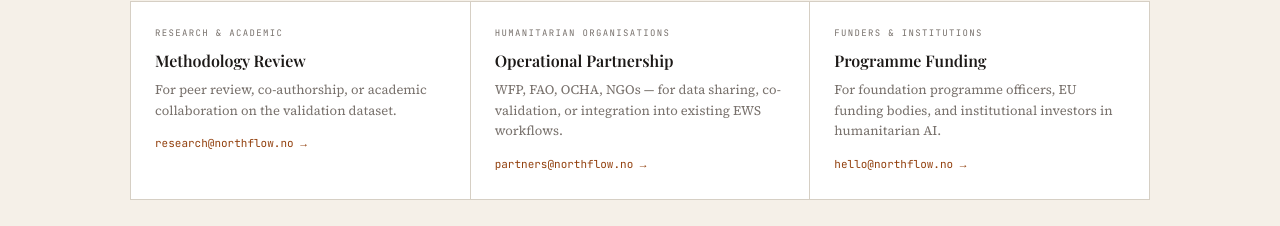
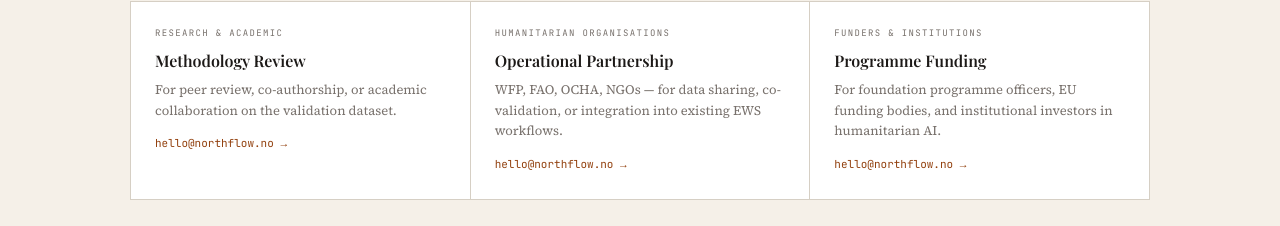
Before and after one commit to northflowlabs/ceres, a Next.js app: page /about in a window 1280 px wide. Shown: the part 2493-2719 px from the top of the page. Built offline with nearby package versions, Linux system fonts and the light colour scheme.

Commit message:
fix: update contact info - consolidate all emails to hello@northflow.no

```diff
--- a/src/app/about/page.tsx
+++ b/src/app/about/page.tsx
@@ -128,8 +128,8 @@ export default function AboutPage() {
           <p style={{ ...p, maxWidth: 600 }}>CERES is an open system seeking institutional partners for validation, deployment, and co-development. If you represent a humanitarian organisation, research institution, or funding body, we welcome your engagement.</p>
           <div style={{ display: "grid", gridTemplateColumns: "1fr 1fr 1fr", gap: 1, background: "var(--border)", border: "1px solid var(--border)", margin: "24px 0" }}>
             {[
-              { label: "Research & Academic",        title: "Methodology Review",     body: "For peer review, co-authorship, or academic collaboration on the validation dataset.",               email: "research@northflow.no" },
-              { label: "Humanitarian Organisations", title: "Operational Partnership", body: "WFP, FAO, OCHA, NGOs — for data sharing, co-validation, or integration into existing EWS workflows.", email: "partners@northflow.no" },
+              { label: "Research & Academic",        title: "Methodology Review",     body: "For peer review, co-authorship, or academic collaboration on the validation dataset.",               email: "hello@northflow.no" },
+              { label: "Humanitarian Organisations", title: "Operational Partnership", body: "WFP, FAO, OCHA, NGOs — for data sharing, co-validation, or integration into existing EWS workflows.", email: "hello@northflow.no" },
               { label: "Funders & Institutions",     title: "Programme Funding",      body: "For foundation programme officers, EU funding bodies, and institutional investors in humanitarian AI.",  email: "hello@northflow.no" },
             ].map(({ label, title, body, email }) => (
               <div key={title} style={{ background: "white", padding: 24 }}>
```
